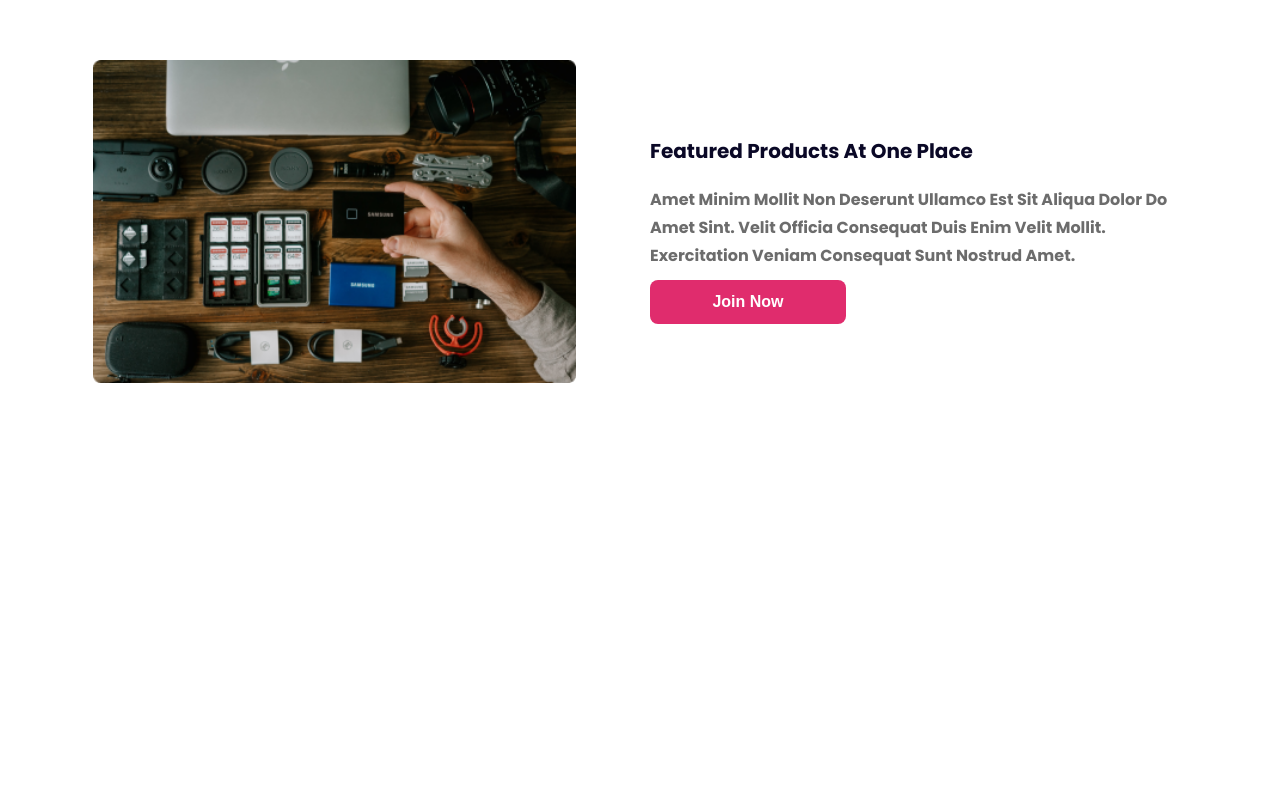
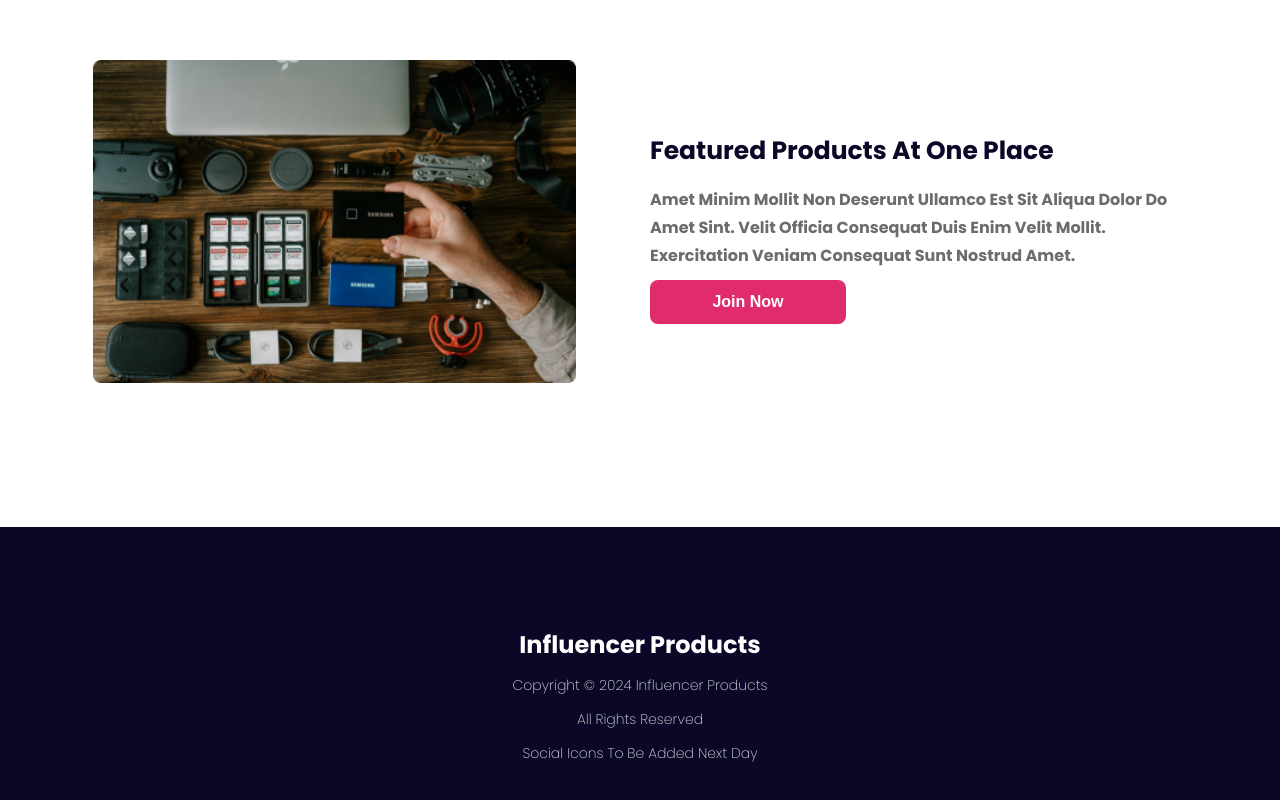
Before and after one commit to rabbi8535/web-influencer, a plain HTML site: page index.html in a window 1280 px wide. Shown: the part 2378-3178 px from the top of the page. Before the commit the page ends 2905 px from the top, so only its background shows below. Drawn offline with Linux system fonts and the light colour scheme.

Commit message:
added footer section

```diff
--- a/index.html
+++ b/index.html
@@ -160,7 +160,16 @@
             </div>
         </section>
     </main>
-    <footer></footer>
+    <footer>
+        <div class="container">
+            <h3>Influencer products</h3>
+            <p>Copyright © 2024 influencer products </p>
+            <p>All rights reserved</p>
+            <div class="icons">
+                <p>social icons to be added next day</p>
+            </div>
+        </div>
+    </footer>
 </body>
 
 </html>
--- a/style.css
+++ b/style.css
@@ -1,12 +1,13 @@
 * {
     padding: 0;
     margin: 0;
+
 }
 
 body {
     font-family: "Poppins", sans-serif;
     text-transform: capitalize;
-    overflow-x: hidden;
+
 
 
 }
@@ -66,12 +67,14 @@ nav ul {
     display: flex;
     list-style: none;
     transition: all 1s;
+
 }
 
 nav ul li {
 
     padding: 10px;
     margin: 5px;
+
 
 }
 
@@ -337,7 +340,7 @@ main {
 
 .feature .container .title h3 {
     color: rgb(10, 8, 38);
-    font-size: 20px;
+    font-size: 25px;
     font-weight: 700;
     line-height: 50px;
     text-align: left;
@@ -359,33 +362,80 @@ main {
 
 /* media query */
 
-@media screen and (min-width:280px) and (max-width:700px){
-    .feature .container{
+@media screen and (min-width:280px) and (max-width:700px) {
+    * {
+
+        overflow-x: hidden;
+    }
+
+    .feature .container {
         flex-direction: column-reverse;
     }
 
-    .feature .container .img{
+    .feature .container .img {
         width: 100%;
         align-items: center;
         justify-content: center;
     }
-    .feature .container .img img{
+
+    .feature .container .img img {
         width: 100%;
     }
 
-    .feature .container .title{
+    .feature .container .title {
         width: 100%;
         justify-content: center;
         align-items: center;
     }
-    .feature .container .title h3{
-        font-size: 19px;
+
+    .feature .container .title h3 {
+
         line-height: 25px;
         text-align: center;
     }
-    .feature .container .title p{
+
+    .feature .container .title p {
         font-size: 14px;
         line-height: 25px;
         text-align: center;
     }
 }
+
+/* footer section */
+
+footer {
+    max-width: 100%;
+    height: 100%;
+    background: #0A0826;
+    color: white;
+    padding: 100px;
+    text-align: center;
+
+}
+
+footer .container {
+    width: 100%;
+    display: flex;
+    flex-direction: column;
+    justify-content: center;
+    align-items: center;
+    gap: 10px;
+}
+
+footer .container h3 {
+
+
+    font-size: 24px;
+    font-weight: 700;
+    line-height: 36px;
+
+
+}
+
+footer .container p {
+    color: rgb(217, 219, 225);
+    font-size: 14px;
+    font-weight: 200;
+    line-height: 24px;
+
+}
```
